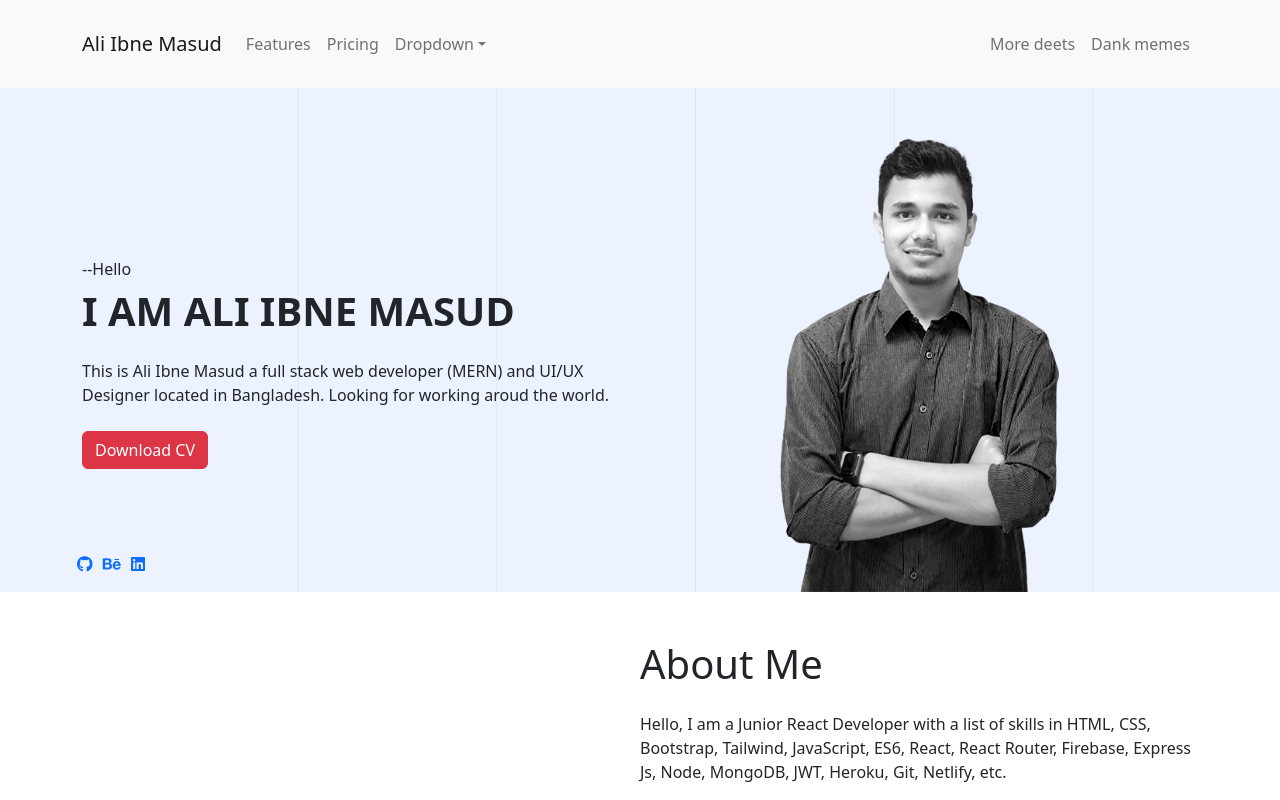
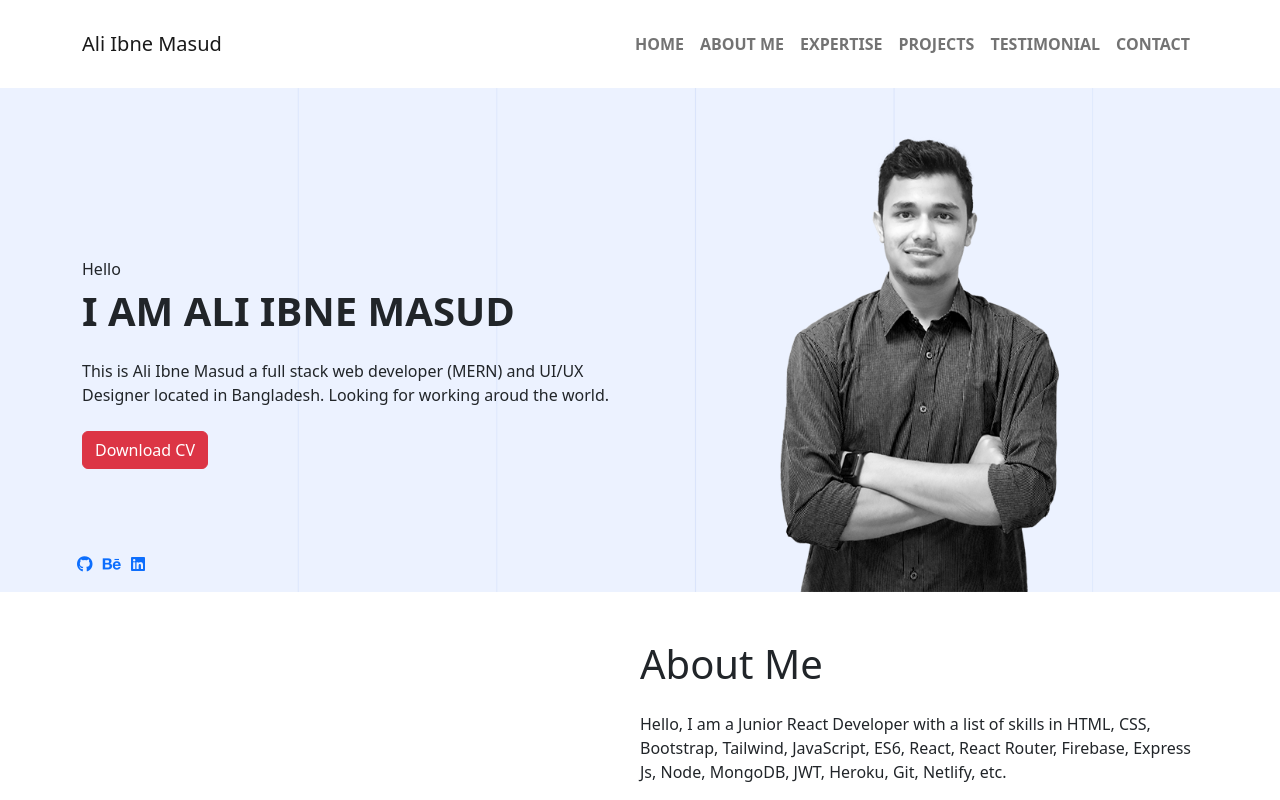
Before and after one commit to aliibnemasud/ali-portfolio, a React (Create React App) app: page / in a window 1280 px wide. Shown: the top 800 px of the page. Built offline with nearby package versions, Linux system fonts and the light colour scheme.

Commit message:
contact and footer section updated

```diff
--- /dev/null
+++ b/src/componants/Footer/CopyRight.js
@@ -0,0 +1,11 @@
+import React from 'react';
+
+const CopyRight = () => {
+    return (
+        <div className='bg-light py-2'>
+            <p className='text-center'>All Right Reserved By Ali Ibne Masud</p>
+        </div>
+    );
+};
+
+export default CopyRight;
--- /dev/null
+++ b/src/componants/Footer/Footer.js
@@ -0,0 +1,36 @@
+import React from 'react';
+
+const Footer = () => {
+    return (
+        <footer className='container my-5'>
+            <div className="row">
+                <div className="col-lg-3 m-1">
+                    <h1>Ali Ibne Masud</h1>
+                </div>
+
+                <div className="col-lg-3 m-1">
+                    <h1>About</h1>
+                    <ul>
+                        <li className='nav-link'><a className='nav-link' href="#banner">Home</a></li>
+                    </ul>
+
+                </div>
+
+                <div className="col-lg-3 m-1">
+                    <h1>Contact Me</h1>
+                    <ul>
+                        <li>Email</li>
+                        <li>Email</li>
+                        <li>Email</li>
+                        <li>Email</li>
+                    </ul>
+
+                </div>
+
+
+            </div>
+        </footer>
+    );
+};
+
+export default Footer;
--- a/src/componants/Home/Banner/Banner.js
+++ b/src/componants/Home/Banner/Banner.js
@@ -5,11 +5,11 @@ import ali from '../../img/ali.png';
 
 const Banner = () => {
     return (
-        <div>
+        <div id='banner' >
             <section className='banner pt-5'>
                 <div className="container d-flex flex-wrap justify-content-between align-items-center position-relative">
                     <div className='col-lg-6 col-md-6 col-12'>
-                        <h6>--Hello</h6>
+                        <h6>Hello</h6>
                         <h1 className='text-uppercase fw-bold'>I am Ali Ibne Masud</h1>
                         <p className='my-4'>This is Ali Ibne Masud a full stack web developer (MERN) and UI/UX Designer located in Bangladesh. Looking for working aroud the world.</p>
                         <Button variant='danger' >Download CV</Button>
@@ -26,7 +26,7 @@ const Banner = () => {
                         </ul>
                     </div>
 
-                    <div className='col-md-6 col-12 text-center'>
+                    <div className='col-lg-6 col-md-6 col-12 text-center'>
                         <img src={ali} className="img-fluid w-50 text-center" alt="" />
                     </div>
                 </div>
--- a/src/componants/Home/ContactMe/ContactMe.css
+++ b/src/componants/Home/ContactMe/ContactMe.css
@@ -1,5 +1,20 @@
+.contact-form {
+    padding: 5%;
+}
+
+
 .contact-form input {
     border: none;
     border-bottom: 1px solid;
+    display: block;
+    margin: 20px auto;
+    background-color: transparent;
+}
 
+.contact-form textarea {
+    border: none;
+    border-bottom: 1px solid;
+    display: block;
+    margin: 20px auto;
+    background-color: transparent;
 }
--- a/src/componants/Home/ContactMe/ContactMe.js
+++ b/src/componants/Home/ContactMe/ContactMe.js
@@ -1,14 +1,30 @@
 import React from 'react';
+import { Button } from 'react-bootstrap';
 import './ContactMe.css';
 
 const ContactMe = () => {
     return (
-        <section className='my-5 py-5 container'>
-            <h1 className='text-center'>Something about contact!</h1>
+        <section id='contact' className='my-5 py-5 bg-light'>
+            <div className="container">
+                <h1 className='text-center my-5'>Something about contact!</h1>
 
-            <form className='contact-form bg-light'>
-                <input type="text" />
-            </form>
+                <div className="row">
+
+                    <div className="col-lg-6 d-flex justify-content-center align-items-center">
+                        <h1 className=''>Drop a line. I am ready to help you!</h1>
+                    </div>
+
+                    <div className="col-lg-5 shadow">
+                        <form className='contact-form'>
+                            <input className='form-control' placeholder='Your Name' type="text" />
+                            <input className='form-control' placeholder='example@mail.com' type="email" />
+                            <input className='form-control' placeholder='Budget' type="number" />
+                            <textarea className='form-control' placeholder='Project Desicription' type="text" />
+                            <Button variant='danger' className='d-block ms-auto mr-2'>Sent</Button>
+                        </form>
+                    </div>
+                </div>
+            </div>
 
 
         </section>
--- a/src/componants/Home/ExpertiseArea/ExpertiseArea.js
+++ b/src/componants/Home/ExpertiseArea/ExpertiseArea.js
@@ -4,7 +4,7 @@ import firebasepng from '../../img/skills/firebase.png';
 
 const ExpertiseArea = () => {
     return (
-        <section className='my-5 py-5 expertise-area'>
+        <section id='expertise' className='my-5 py-5 expertise-area'>
             <div className='container'>
                 <h1 className='text-center my-3'>Expertise Area</h1>
                 <p className='text-center mb-5'>Lorem ipsum dolor sit amet consectetur adipisicing elit. Rem commodi, et incidunt mollitia harum eius quia blanditiis! Esse, unde vero!</p>
--- a/src/componants/Home/Home.js
+++ b/src/componants/Home/Home.js
@@ -1,4 +1,6 @@
 import React from 'react';
+import CopyRight from '../Footer/CopyRight';
+import Footer from '../Footer/Footer';
 import Header from '../Shared/Header';
 import AboutMe from './AboutMe/AboutMe';
 import Banner from './Banner/Banner';
@@ -21,6 +23,8 @@ const Home = () => {
             <Testimonial></Testimonial>
             <SayHello></SayHello>
             <ContactMe></ContactMe>
+            <Footer></Footer>
+            <CopyRight></CopyRight>
         </div>
     );
 };
--- a/src/componants/Home/Portfolio/Portfolio.js
+++ b/src/componants/Home/Portfolio/Portfolio.js
@@ -5,7 +5,7 @@ import './Portfolio.css';
 
 const Portfolio = () => {
     return (
-        <section className='my-5 py-5'>
+        <section id='projects' className='my-5 py-5'>
             <div className='container'>
                 <h1 className='text-center my-3'>Recent Projects</h1>
                 <p className='text-center mb-5'>Lorem ipsum dolor sit amet consectetur adipisicing elit. Rem commodi, et incidunt mollitia harum eius quia blanditiis! Esse, unde vero!</p>
--- a/src/componants/Home/Testimonial/Testimonial.js
+++ b/src/componants/Home/Testimonial/Testimonial.js
@@ -4,7 +4,7 @@ import './Testimonial.css';
 
 const Testimonial = () => {
     return (
-        <section className='my-5 py-5 testimonial'>
+        <section id='testimonial' className='my-5 py-5 testimonial'>
             <div className='container'>
                 <h1 className='text-center my-3'>Testimonial</h1>
                 <p className='text-center mb-5 fs-5'>Lorem ipsum dolor sit amet consectetur adipisicing elit. Rem commodi, et incidunt mollitia harum eius quia blanditiis! Esse, unde vero!</p>
--- a/src/componants/Shared/Header.js
+++ b/src/componants/Shared/Header.js
@@ -7,31 +7,20 @@ import NavDropdown from 'react-bootstrap/NavDropdown';
 const Header = () => {
     return (
         <div>
-            <Navbar collapseOnSelect expand="lg" className='py-4' bg="light" variant="light">
+            <Navbar collapseOnSelect expand="lg" className='py-4' bg="none" variant="light">
                 <Container>
                     <Navbar.Brand href="#home">Ali Ibne Masud</Navbar.Brand>
+
                     <Navbar.Toggle aria-controls="responsive-navbar-nav" />
                     <Navbar.Collapse id="responsive-navbar-nav">
-                        <Nav className="me-auto">
-                            <Nav.Link href="#features">Features</Nav.Link>
-                            <Nav.Link href="#pricing">Pricing</Nav.Link>
-                            <NavDropdown title="Dropdown" id="collasible-nav-dropdown">
-                                <NavDropdown.Item href="#action/3.1">Action</NavDropdown.Item>
-                                <NavDropdown.Item href="#action/3.2">
-                                    Another action
-                                </NavDropdown.Item>
-                                <NavDropdown.Item href="#action/3.3">Something</NavDropdown.Item>
-                                <NavDropdown.Divider />
-                                <NavDropdown.Item href="#action/3.4">
-                                    Separated link
-                                </NavDropdown.Item>
-                            </NavDropdown>
-                        </Nav>
-                        <Nav>
-                            <Nav.Link href="#deets">More deets</Nav.Link>
-                            <Nav.Link eventKey={2} href="#memes">
-                                Dank memes
-                            </Nav.Link>
+
+                        <Nav className='ms-auto'>
+                            <Nav.Link className='fw-bold text-uppercase' href="#deets">Home</Nav.Link>
+                            <Nav.Link className='fw-bold text-uppercase' eventKey={2} href="#aboutme">About Me</Nav.Link>
+                            <Nav.Link className='fw-bold text-uppercase' eventKey={2} href="#expertise">Expertise</Nav.Link>
+                            <Nav.Link className='fw-bold text-uppercase' eventKey={2} href="#projects">Projects</Nav.Link>
+                            <Nav.Link className='fw-bold text-uppercase' eventKey={2} href="#testimonial">Testimonial</Nav.Link>
+                            <Nav.Link className='fw-bold text-uppercase' eventKey={2} href="#contact">Contact</Nav.Link>
                         </Nav>
                     </Navbar.Collapse>
                 </Container>
```
